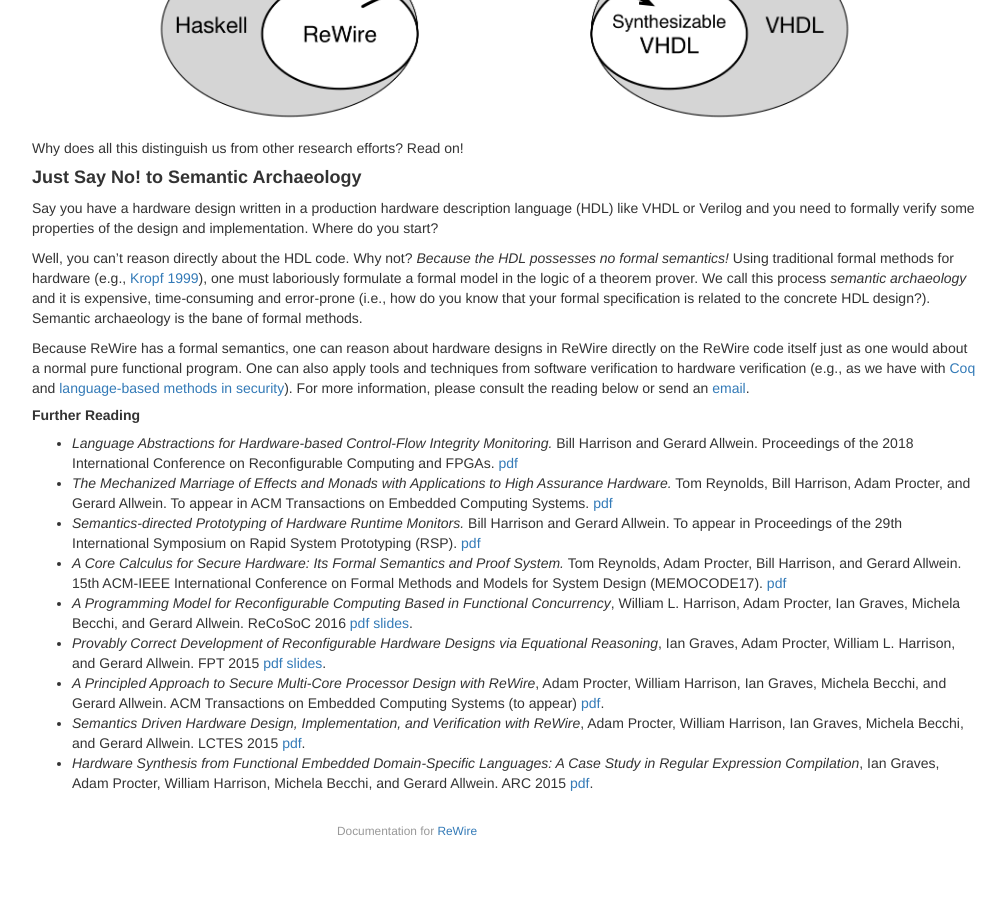
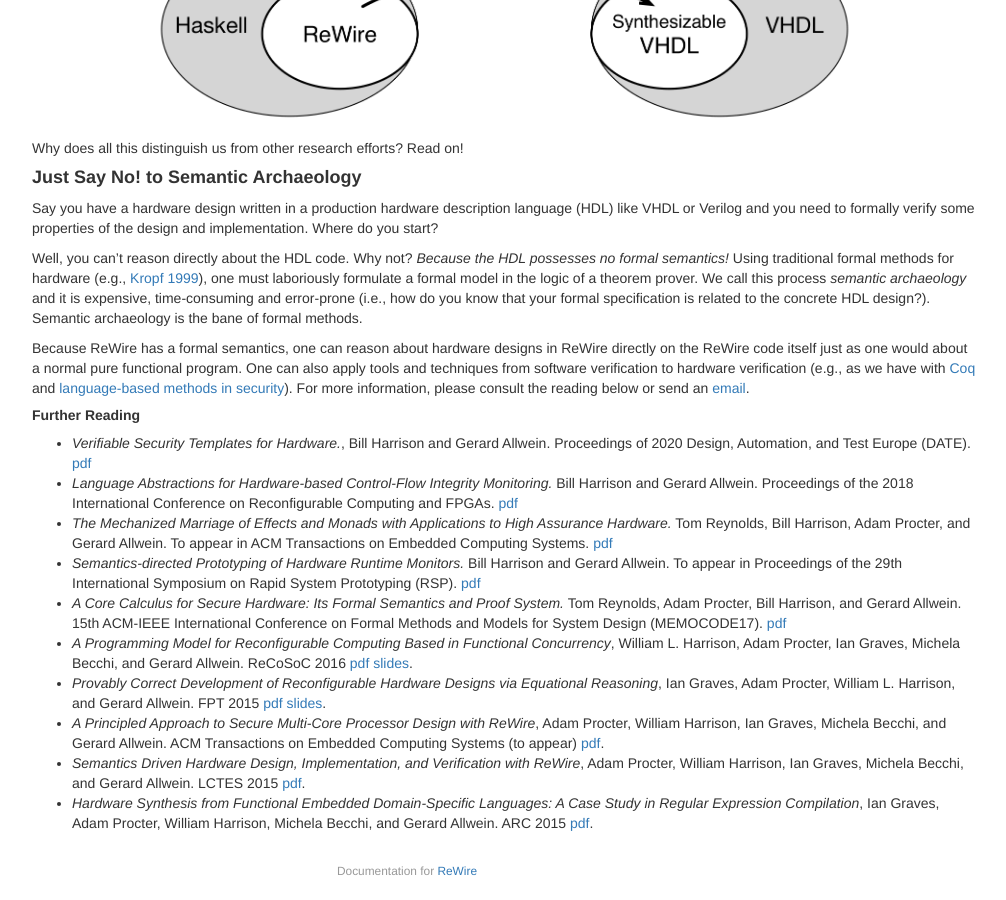
Before and after one commit to rewire-hardware/ReWire, a Jekyll site: the page built from index.md, in a window 1280 px wide and 900 px high, scrolled down 698 px. Shown: the whole window, without its empty margins (233-1239 px from the left). Built offline with Jekyll 4.4.1, drawn with Linux system fonts in a browser that asks for light colours; before the commit the page ends 1558 px from its top, so only the background shows below that.

Commit message:
attempting to improve ReWire website

```diff
--- a/index.md
+++ b/index.md
@@ -40,6 +40,7 @@ Because ReWire has a formal semantics, one can reason about hardware designs in
 
 ##### __Further Reading__
 
+* _Verifiable Security Templates for Hardware._, Bill Harrison and Gerard Allwein. Proceedings of 2020 Design, Automation, and Test Europe (DATE). [pdf]({{ site.baseurl }}/assets/papers/date20.pdf)
 * _Language Abstractions for Hardware-based Control-Flow Integrity Monitoring._ Bill Harrison and Gerard Allwein. Proceedings of the 2018 International Conference on Reconfigurable Computing and FPGAs. [pdf]({{ site.baseurl }}/assets/papers/reconfig18.pdf)
 * _The Mechanized Marriage of Effects and Monads with Applications to High Assurance Hardware._ Tom Reynolds, Bill Harrison, Adam Procter, and Gerard Allwein. To appear in ACM Transactions on Embedded Computing Systems. [pdf]({{ site.baseurl }}/assets/papers/tecs18.pdf)
 * _Semantics-directed Prototyping of Hardware Runtime Monitors._ Bill Harrison and Gerard Allwein. To appear in Proceedings of the 29th International Symposium on Rapid System Prototyping (RSP). [pdf]({{ site.baseurl }}/assets/papers/rsp18.pdf)
```
